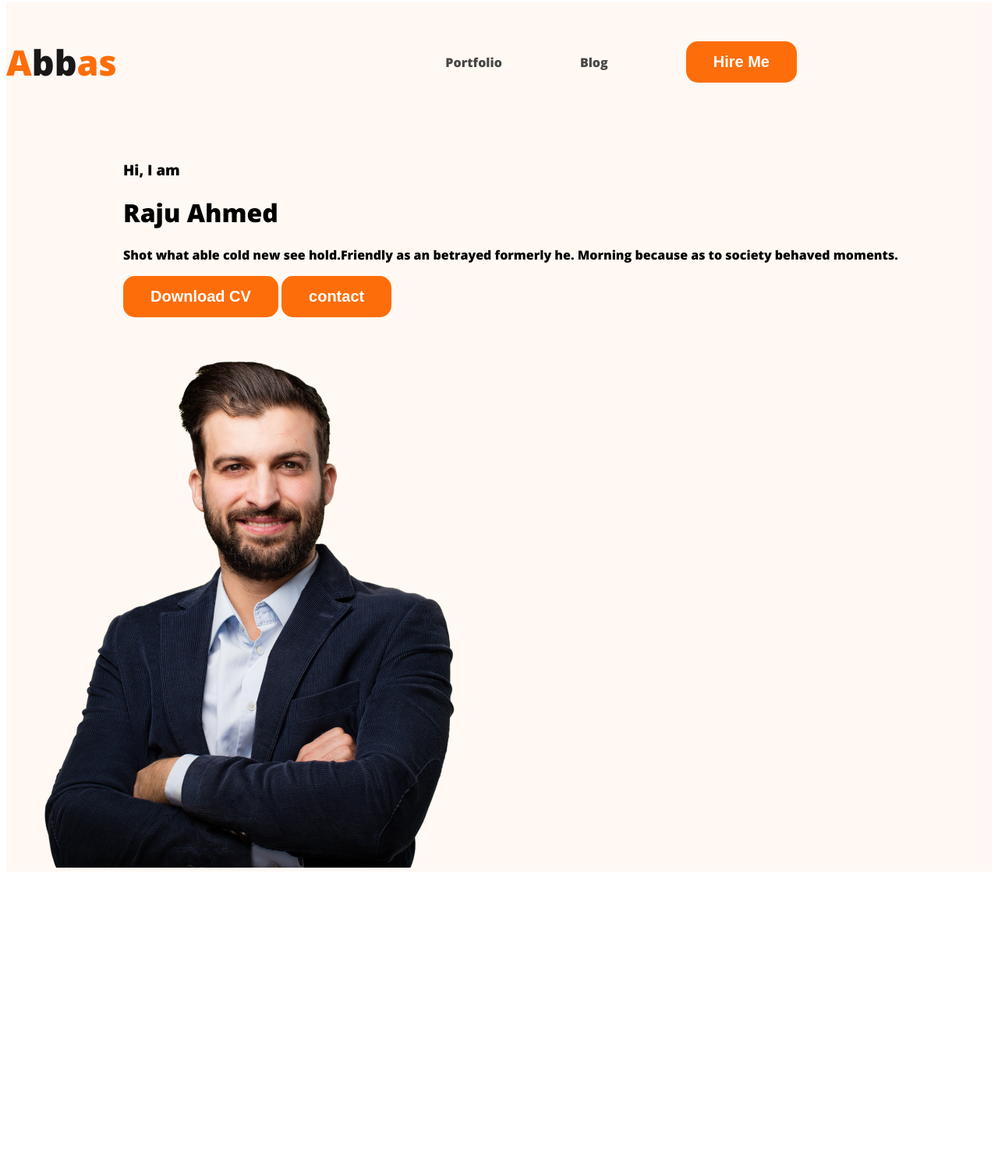
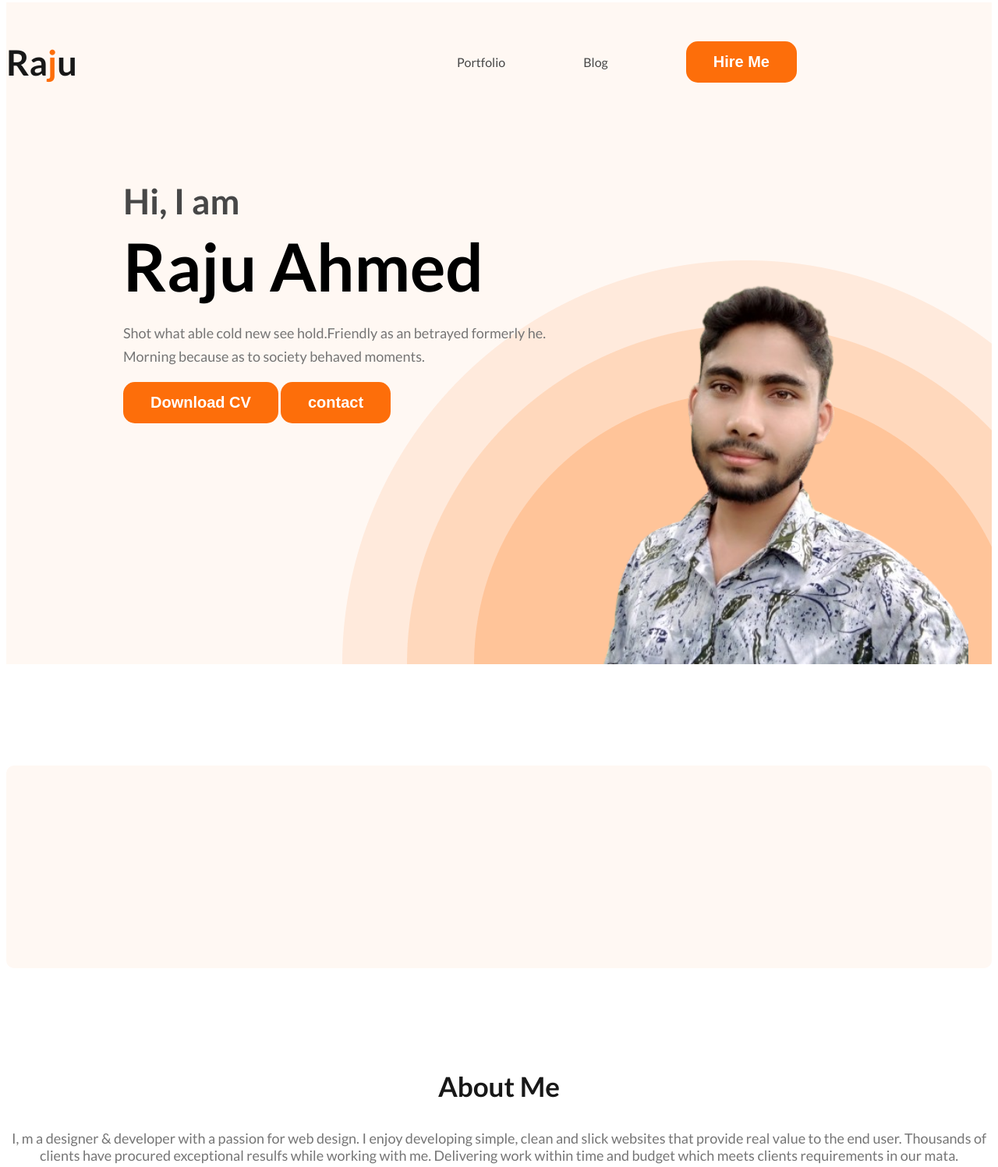
Before and after one commit to rajuahmed-official/developer-portfolio-bd, a plain HTML site: page index.html in a window 1280 px wide. Shown: the part 5-1502 px from the top of the page at 78% size. Before the commit the page ends 1131 px from the top, so only its background shows below. Drawn offline with nearby package versions, Linux system fonts and the light colour scheme.

Commit message:
added section created

```diff
--- a/index.html
+++ b/index.html
@@ -14,7 +14,7 @@
 <body>
     <header class="header">
     <nav>
-        <h3 class="nav-title"><span class="text-primary">A</span>bb<span class="text-primary">as</span></h3>
+        <h3 class="nav-title">Ra<span class="text-primary">j</span>u</h3>
         <ul>
             <li><a href="">Portfolio</a></li>
             <li><a href="">Blog</a></li>
@@ -22,19 +22,21 @@
         </ul>
     </nav>
     <div class="banner">
-        <divn class="banner-content">
+        <div class="banner-content">
         <h3 class="banner-greetting">Hi, I am</h3>
         <h1 class="banner-title">Raju Ahmed</h1>
-        <p>Shot what able cold new see hold.Friendly as an betrayed formerly he. Morning because as to society behaved moments.</p>
+        <p class="banner-discription">Shot what able cold new see hold.Friendly as an betrayed formerly he. Morning because as to society behaved moments.</p>
             <button class="btw-primary">Download CV</button>
             <button class="btw-primary">contact</button>
         </div>
-        <img class="profile-pic" src="images/hardy.png" alt="">
+        <img class="profile-pic" src="images/raju.png" alt="">
     </div>
 
     </header>
     <main>
-
+        <section class="about"></section>
+        <h3 class="section-title">About Me</h3>
+        <p class="section-description">I, m a designer & developer with a passion for web design. I enjoy developing simple, clean and slick websites that provide real value to the end user. Thousands of clients have procured exceptional resulfs while working with me. Delivering work within time and budget which meets clients requirements in our mata.</p>
     </main>
     <footer>
 
--- a/styles/portfolio.css
+++ b/styles/portfolio.css
@@ -1,7 +1,6 @@
 /* common shared styles */
-body{
-    font-family: 'Lato', sans-serif;
-font-family: 'Open Sans', sans-serif;
+body {
+    font-family: 'Lato', 'Open Sans', sans-serif;
 }
 .text-primary{
     color: #FD6E0A;
@@ -16,10 +15,6 @@ font-weight: 700;
 padding: 15px 35px;
 
 }
-/* h2{
-    font-family: 'Lato', sans-serif;
-    font-family: 'Open Sans', sans-serif;
-} */
 /* nav related styles */
 nav{
     display: flex;
@@ -30,6 +25,18 @@ nav{
     color: #181818;
 font-size: 45px;
 font-weight: 800;
+}
+.section-title{
+color: #181818;
+text-align: center;
+font-size: 35px;
+font-weight: 700;
+}
+.section-description{
+color: #757575;
+text-align: center;
+font-size: 18px;
+
 }
 nav > ul{
     display: flex;
@@ -48,14 +55,46 @@ nav a {
 /* header related style */
 .header{
     background-color: #FFF8F3;
+    background-image: url(../images/header_bg.png);
+    background-repeat: no-repeat;
+    background-position: bottom right;}
+.banner {
+    padding: 30px 30px 0px 150px;
+    display: flex;
+    justify-content: space-between;
 }
-.banner{
-    padding: 30px 30px 30px 150px;
-    display: flex;
-}
+.banner-content{
+    max-width: 500px;
+
+    }
 .banner .profile-pic{
     width: 500px;
 }
-.banner-content{
+.banner-greetting{
+    font-size: 45px;
+    color: #474747;
+    margin-bottom: 0;
 
 }
+.banner-title{
+    font-size: 85px;
+font-weight: 700;
+margin-top: 5px;
+margin-bottom: 20px;
+}
+.banner-discription{
+width: 585px;
+color: #757575;
+font-size: 18px;
+font-weight: 400;
+line-height: 30px;
+}
+/* main section style */
+
+/* about section style */
+.about{
+    padding: 130px;
+    border-radius: 10px;
+    background: #FFF8F3;
+    margin: 130px 0;
+}
```
Also changed, not shown: images/raju.png (added).
